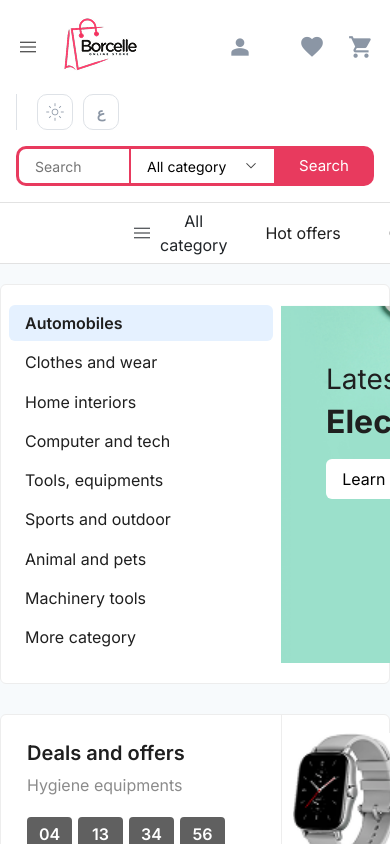
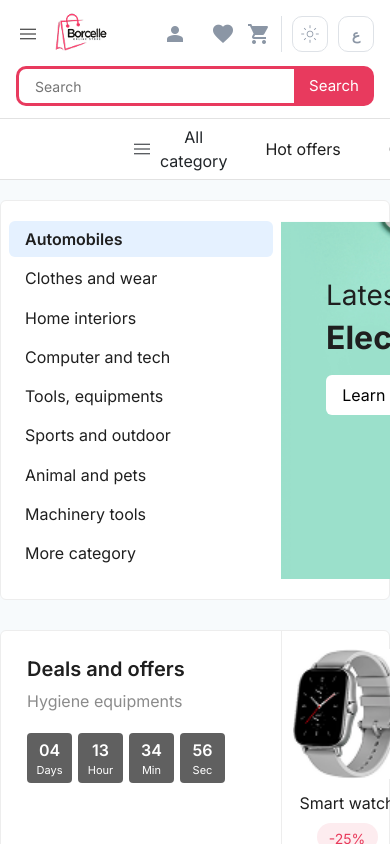
Before and after one commit to zeina-zeidan/borcelle-store, a React (Vite) app: page / in a window 390 px wide. Shown: the top 844 px of the page. Built offline with nearby package versions, Linux system fonts and the light colour scheme; a web font is replaced by a local one.

Commit message:
Clean Header CSS + mobile

```diff
--- a/src/components/Header.css
+++ b/src/components/Header.css
@@ -12,7 +12,6 @@
     height: 100%;
     margin: 0 auto;
     padding-inline: 24px;
-    /* same space on both sides */
     display: flex;
     align-items: center;
     gap: 24px;
@@ -56,13 +55,15 @@
     flex-shrink: 0;
 }
 
+/* padding-inline: start 16px, end 40px (room for the arrow)
+   logical sides flip by themselves in Arabic */
 .header-category {
     width: 145px;
     height: 40px;
     border: 3px solid #e83a5e;
     border-inline-start: 2px solid #e83a5e;
     border-inline-end: none;
-    padding-inline: 16px 44px;
+    padding-inline: 16px 40px;
     font-size: 14px;
     background: #fff;
     outline: none;
@@ -71,9 +72,13 @@
     -moz-appearance: none;
 }
 
+/* arrow at the end side: right in English, left in Arabic */
 .header-arrow {
     position: absolute;
-    inset-inline-end: 16px;
+    top: 50%;
+    transform: translateY(-50%);
+    inset-inline-end: 12px;
+    z-index: 1;
     pointer-events: none;
     font-size: 22px;
     color: #3d3d3d;
@@ -98,8 +103,13 @@
     align-items: center;
     gap: 23px;
     margin-inline-start: auto;
-    /* push nav to the end — "My cart" is the last item */
+    /* push nav to the end */
     flex-shrink: 0;
+}
+
+/* Arabic only: nav icons end on the same line as the cards */
+html[dir='rtl'] .header-nav {
+    margin-left: 20px;
 }
 
 .header-link {
@@ -143,8 +153,7 @@
     line-height: 1;
 }
 
-/* ===== Toggles in the header: right after "My cart" =====
-   (their look is in SettingsToggles.css) */
+/* ===== Toggles: right after "My cart" (look in SettingsToggles.css) ===== */
 .header-inner .header-toggles {
     position: absolute;
     top: 50%;
@@ -152,19 +161,9 @@
     inset-inline-start: calc(100% - 4px);
     padding-inline-start: 20px;
     border-inline-start: 1px solid #dee2e7;
-    /* line before the toggles */
 }
 
-/* ===== Dark mode (header only) ===== */
-html[data-theme='dark'] .header-inner .header-toggles {
-    border-color: #2e333e;
-}
-
-html[data-theme='dark'] .header-badge {
-    border-color: #1c1f27;
-}
-
-/* ===== Burger (mobile) ===== */
+/* ===== Burger (mobile menu button) ===== */
 .burger {
     display: none;
     border: none;
@@ -175,7 +174,24 @@ html[data-theme='dark'] .header-badge {
     line-height: 0;
 }
 
-/* ===== Smaller screens: no room outside, so the toggles go back inside ===== */
+/* ===== Dark mode ===== */
+html[data-theme='dark'] .header-inner .header-toggles {
+    border-color: #2e333e;
+}
+
+html[data-theme='dark'] .header-badge {
+    border-color: #1c1f27;
+}
+
+html[data-theme='dark'] .header-arrow {
+    color: var(--d-muted);
+}
+
+html[data-theme='dark'] .burger {
+    color: var(--d-text);
+}
+
+/* ===== Laptop: no room outside → toggles go back inside ===== */
 @media (max-width: 1599px) {
     .header-inner .header-toggles {
         position: static;
@@ -186,31 +202,41 @@ html[data-theme='dark'] .header-badge {
     }
 }
 
-/* ===== Mobile ===== */
+/* ===== Tablet + mobile: two rows ===== */
 @media (max-width: 991px) {
     .header {
         height: auto;
     }
 
+    /* row 1: burger · logo · icons · toggles
+       row 2: search */
     .header-inner {
         flex-wrap: wrap;
         gap: 16px;
-        padding: 16px;
+        padding: 12px 16px;
+    }
+
+    .header-logo {
+        width: 72px;
+        height: 52px;
     }
 
     .header-inner .header-toggles {
         order: 2;
-        /* stay on the first row */
+    }
+
+    html[dir='rtl'] .header-nav {
+        margin-left: 0;
     }
 
     .header-search {
+        order: 3;
+        width: 100%;
         max-width: 100%;
-        width: 100%;
-        order: 3;
-        /* search goes to its own row */
         margin-inline-start: 0;
     }
 
+    /* icons only, no text under them */
     .header-link span:last-child {
         display: none;
     }
@@ -219,46 +245,36 @@ html[data-theme='dark'] .header-badge {
         display: block;
     }
 }
-/* "All category" arrow: fixed place in each language */
-.header-category-box .header-arrow {
-    position: absolute !important;
-    top: 50% !important;
-    transform: translateY(-50%) !important;
-    width: auto !important;
-    pointer-events: none;
-    z-index: 1;
+
+/* ===== Small phones ===== */
+@media (max-width: 576px) {
+    .header-inner {
+        gap: 10px;
     }
 
-/* English: arrow on the right */
-html[dir='ltr'] .header-category-box .header-arrow {
-    left: auto !important;
-    right: 12px !important;
+    .header-logo {
+        width: 60px;
+        height: 44px;
     }
 
-/* Arabic: arrow on the left */
-html[dir='rtl'] .header-category-box .header-arrow {
-    right: auto !important;
-    left: 12px !important;
+    .header-nav {
+        gap: 12px;
     }
 
-/* room for the arrow so the text never goes under it */
-html[dir='ltr'] .header-category {
-    padding: 0 40px 0 16px !important;
+    .header-link .material-symbols-outlined {
+        font-size: 24px;
     }
 
-html[dir='rtl'] .header-category {
-    padding: 0 16px 0 40px !important;
+    .header-inner .header-toggles {
+        padding-inline-start: 10px;
     }
 
-/* arrow color in dark mode */
-html[data-theme='dark'] .header-category-box .header-arrow {
-    color: var(--d-muted);
+    /* no room for the category list: input + button only */
+    .header-category-box {
+        display: none;
     }
-/* Arabic only: nav icons end on the same line as the cards */
-html[dir='rtl'] .header-nav {
-    margin-left: 20px !important;
+
+    .header-search-btn {
+        width: 80px;
     }
-/* burger (mobile menu button): visible in dark mode */
-html[data-theme='dark'] .burger {
-    color: var(--d-text);
 }
```
Lines whose indentation alone changed are shown as unchanged.
